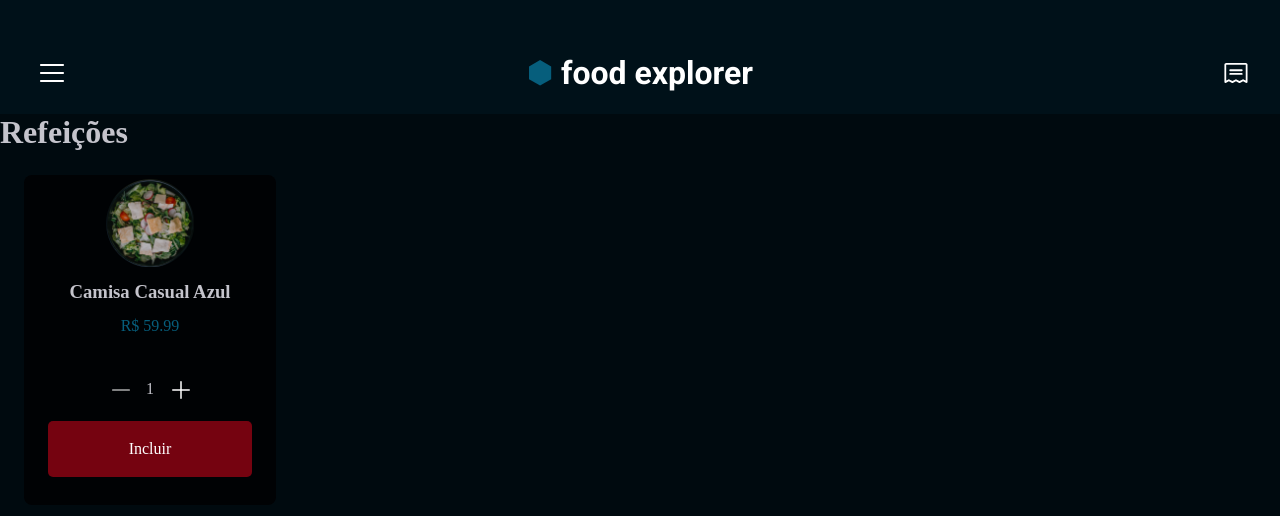
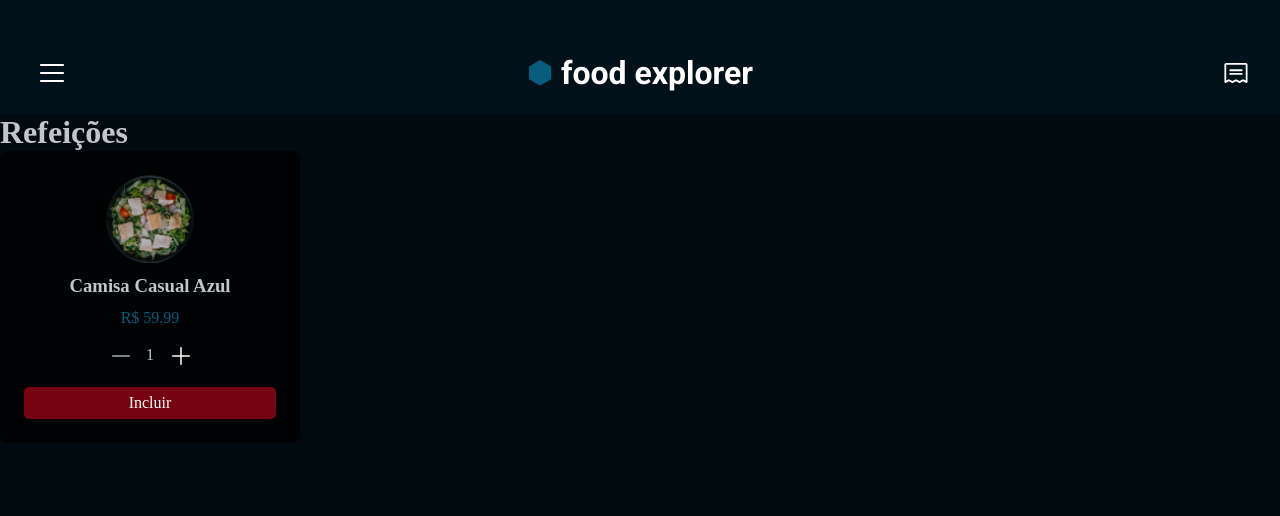
Before and after one commit to allysonxavier/RocketFood, a React (Vite) app: page / in a window 1280 px wide. Shown: the top 516 px of the page. Built offline with nearby package versions, Linux system fonts and the light colour scheme.

Commit message:
fix: card styles

```diff
--- a/src/components/BagComponent/styles.js
+++ b/src/components/BagComponent/styles.js
@@ -13,6 +13,7 @@ export const CardItemContainer = styled.div`
     min-height: 292px;
     height: 100%;
     padding: 24px;
+    gap: 12px;
     border-radius: 8px;
     background-color: ${T.colors.DARK_300};
     overflow: hidden;
@@ -26,7 +27,6 @@ export const CardItemContainer = styled.div`
     img {
         width: 88px;
         height: 88px;
-
         object-fit: cover;
     }
 
@@ -39,12 +39,14 @@ export const CardItemContainer = styled.div`
 export const Container = styled.div`
     display: flex;
     width: 100%;
-    padding: 24px;
     height: 100%;
     align-items: center;
     gap: 16px;
-flex-direction: column;
+    flex-direction: column;
 
+    button {
+        height: 32px;
+    }
   >div{
     display: flex;
     align-items: center;
@@ -53,8 +55,6 @@ flex-direction: column;
     width: 100%;
     height: 100%;
     gap: 14px;
-    padding: 4px 0;
-
   }
 `;
 
--- a/src/components/Button/styles.js
+++ b/src/components/Button/styles.js
@@ -2,10 +2,10 @@ import styled from "styled-components";
 import T from "../../styles";
 export const Container = styled.button`
   width: 100%;
+    height: 100%;
   background-color: ${T.colors.TOMATO_100};
   color: ${T.colors.LIGHT_100};
   border: 0;
-  height: 56px;
   padding: 0 16px;
   font-weight: 500;
   border-radius: 5px;
--- a/src/pages/Home/styles.js
+++ b/src/pages/Home/styles.js
@@ -2,13 +2,12 @@ import styled from "styled-components";
 
 export const Container = styled.div`
     display: flex;
-
     width: 100%;
     max-width: 300px;
-    padding: 24px;
+    //padding: 24px;
     height: 100%;
     align-items: center;
-    gap: 16px;
+    //gap: 16px;
     flex-direction: column;
 >div{
         display: flex;
@@ -17,7 +16,6 @@ export const Container = styled.div`
         justify-content: center;
         width: 100%;
         height: 100%;
-        gap: 14px;
-        padding: 4px 0;
+        //gap: 14px;
     }
     `;
--- a/src/styles/global.js
+++ b/src/styles/global.js
@@ -14,6 +14,7 @@ html {
 body{
     background-color: ${T.colors.DARK_400};
 -webkit-font-smoothing: antialiased;
+    padding: 0;
 }
 body, input, button, textarea{
     font-family: 'Roboto, sans-serif';
```
